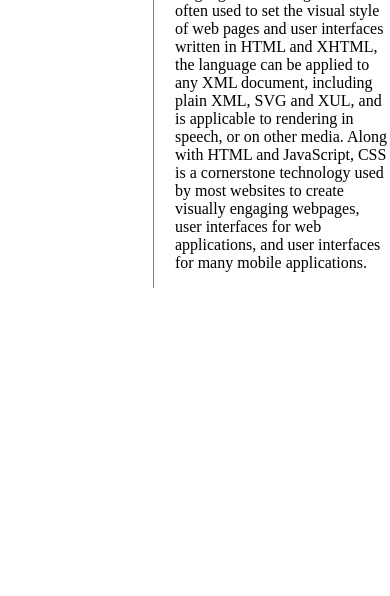
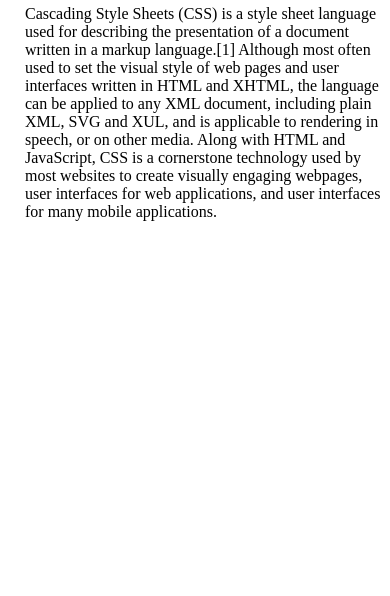
Before and after one commit to soyeona160/a, a plain HTML site: page index.html in a window 390 px wide. Shown: the part 248-844 px from the top of the page. Drawn offline with Linux system fonts and the light colour scheme.

Commit message:
스타일에 미디어쿼리 추가

```diff
--- a/style.css
+++ b/style.css
@@ -27,3 +27,14 @@
     margin:0;
     padding:20px;
   }
+@media(max-width:800px){
+    #grid{
+    display:block;
+    }
+    #grid ol{
+      border-right:none;
+    }
+    h1{
+      border-bottom:none
+    }
+    }
```
Lines whose indentation alone changed are shown as unchanged.
